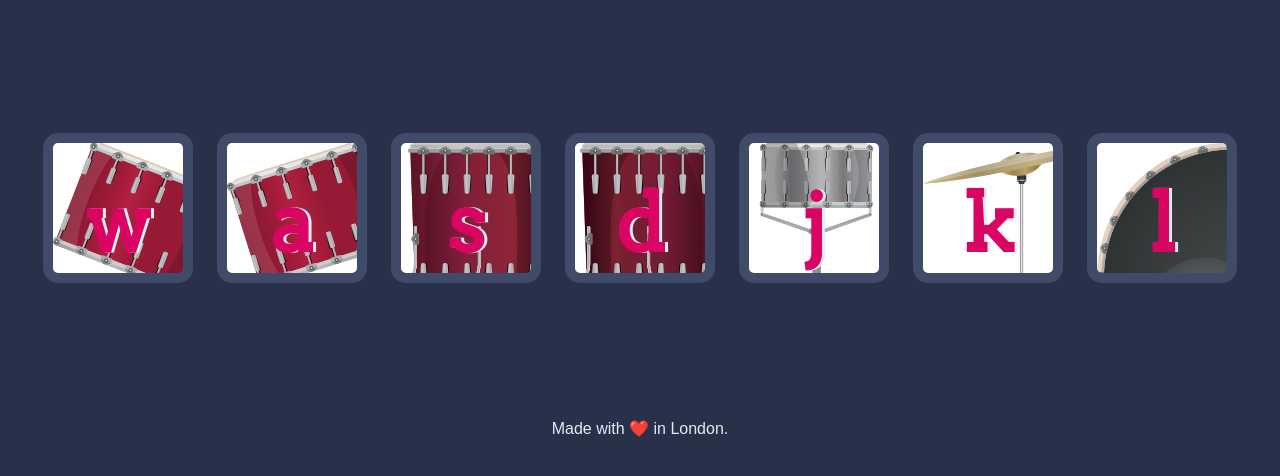
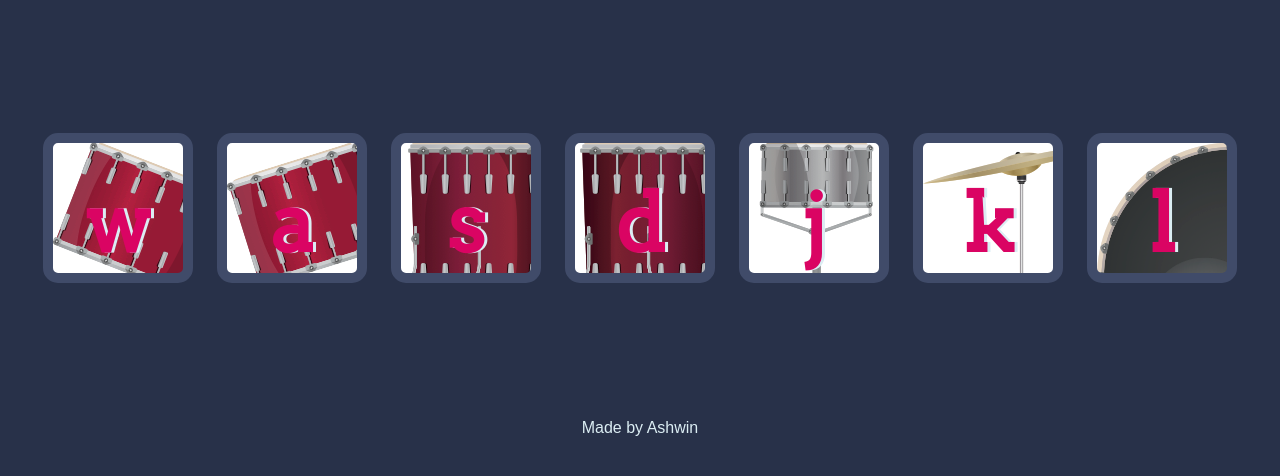
Before and after one commit to Ashwinkolgaonkar/DrumKit.github.io, a plain HTML site: page index.html in a window 1280 px wide. Shown: the part 156-632 px from the top of the page. Drawn offline with Linux system fonts and the light colour scheme.

Commit message:
Update index.html
update

```diff
--- a/index.html
+++ b/index.html
@@ -24,7 +24,7 @@
 
   <script src="index.js"></script>
   <footer>
-    Made with ❤️ in London.
+    Made by Ashwin
   </footer>
 </body>
 
```
